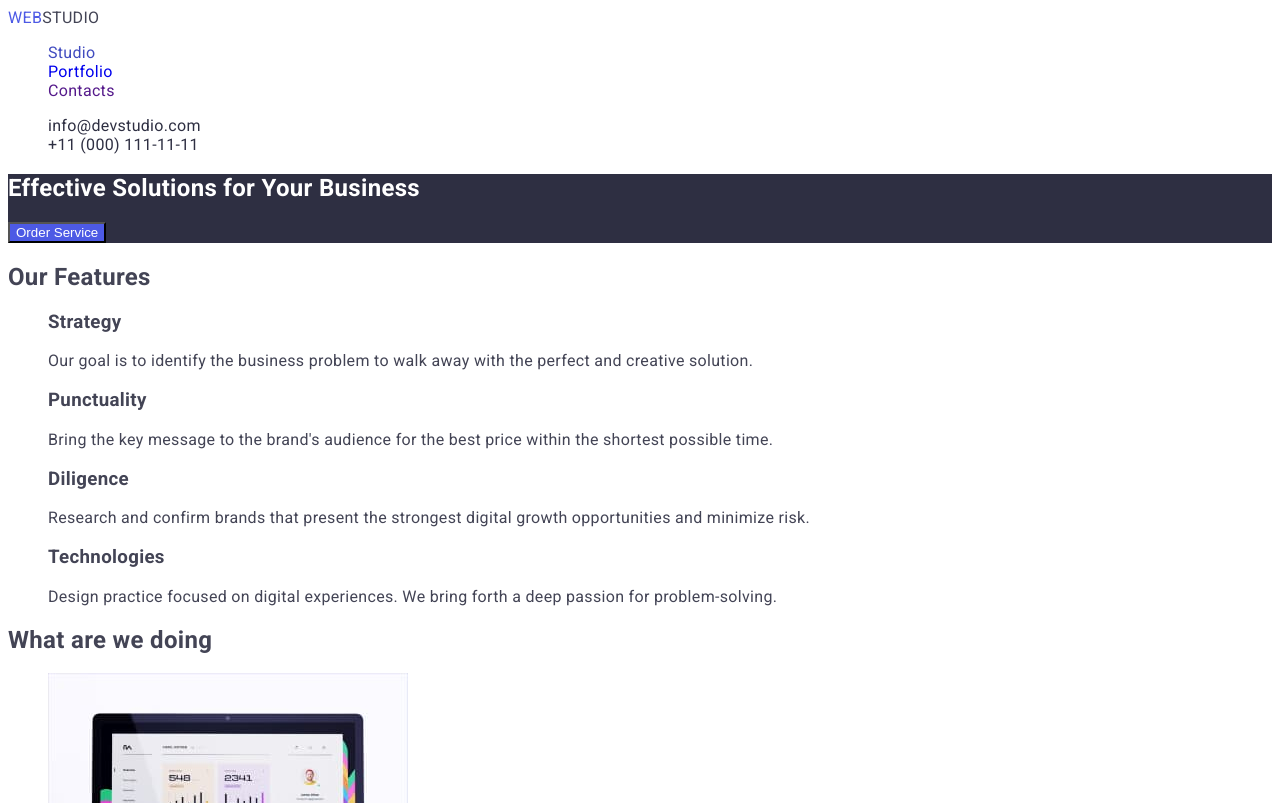
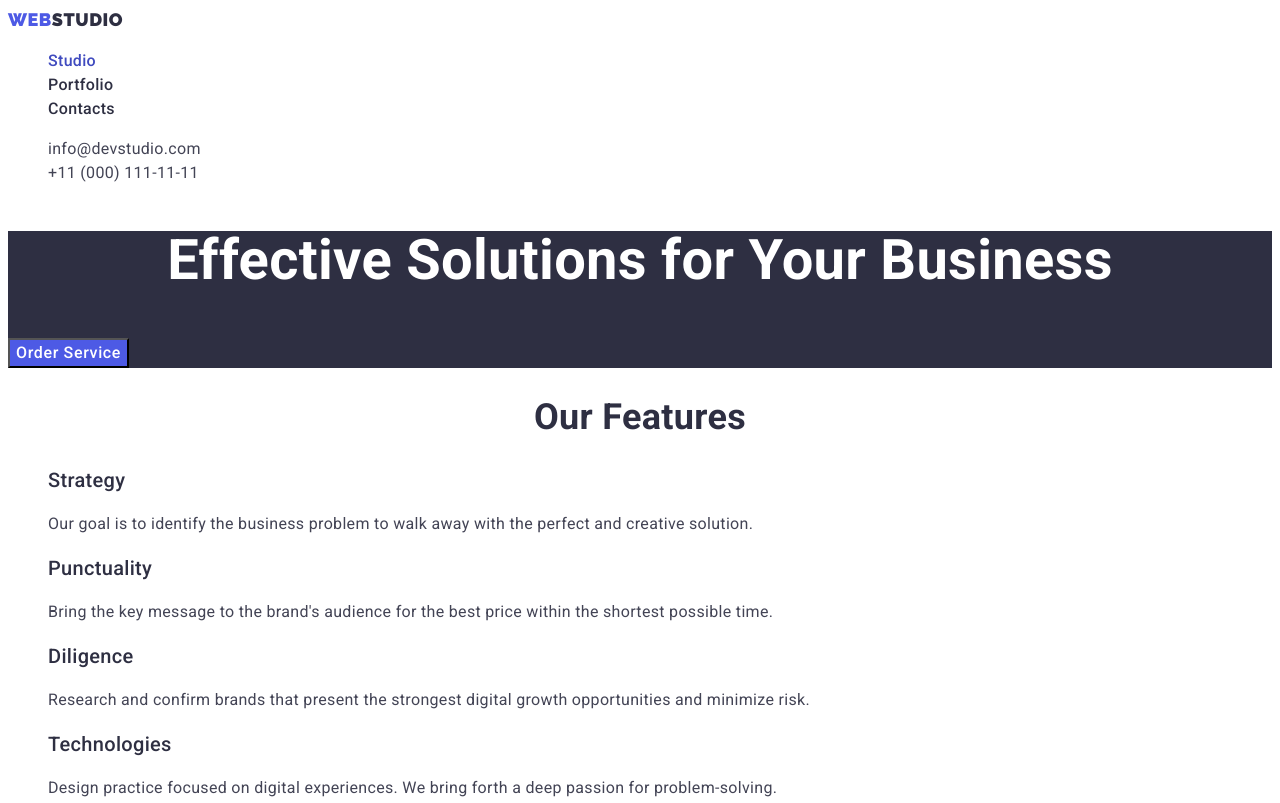
Before and after one commit to IhorMarch/goit-markup-hw--02, a plain HTML site: page index.html in a window 1280 px wide. Shown: the top 803 px of the page. Drawn offline with Linux system fonts and the light colour scheme.

Commit message:
Done fonts

```diff
--- a/css/styles.css
+++ b/css/styles.css
@@ -12,7 +12,8 @@
 body{
     color: var(--main-colour-text);
     background-color: var(--main-background);
-    font-family: Roboto, sans-serif;
+    font-family: 'Roboto', sans-serif;
+    line-height: 1.5;
 
 letter-spacing: 0.02em;
 }
@@ -22,22 +23,46 @@ ul{list-style-type: none;}
 /* HEADER */
 
 .logo {
-    color: var(--main-colour-text);
+    color: var(--primary-Brand);
+    font-family: 'Raleway';
+
+        font-weight: 800;
+        font-size: 18px;
+        line-height: 1.33;
+        letter-spacing: 0.03em;
+        text-transform: uppercase;
 }
 
-.logo-first {
-    color: var(--primary-Brand);
+.logo-nav {
+    color: var(--Dark);
+
+
 }
-.site-nav{
-    color: var(--second-colour-text);
+.logo-footer{
+    color: var(--Light);
+    line-height: 1.17;
+}
+.footer .logo{
+line-height: 1.17;
+
+}
+.site-nav .link{
+    color: var(--Dark);
+
+        font-weight: 500;
+        font-size: 16px;
+        line-height: 1.5;
+
 }
 .site-nav .link:hover, .site-nav .link:focus{
 color: var(--hover);
 }
-.current{
+.link.current{
     color: var(--hover);
 }
-.address .link{color: var(--Dark);}
+.address .link{color: var(--main-colour-text);
+font-size: 16px;
+    line-height: 1.5;}
 
 .address .link:hover, address .link:focus{
 color: var(--hover);
@@ -49,28 +74,72 @@ color: var(--hover);
 }
 .hero-title{
     color: var(--main-background);
+    font-weight: 700;
+        font-size: 56px;
+        line-height:1.07;
+        text-align: center;
+
 }
 .hero-button{color: var(--main-background);
-background-color: var(--primary-Brand);}
+background-color: var(--primary-Brand);
+font-family: 'Roboto';
+
+    font-weight: 500;
+    font-size: 16px;
+    line-height: 1.5;
+        letter-spacing: 0.04em;}
 .hero-button:hover, .hero-button:focus{
-    color: var(--hover)
+    background-color: var(--hover)
 }
+
+/* Features */
+.title{
+    color: var(--Dark);
+
+        font-weight: 500;
+        font-size: 20px;
+        line-height: 1.2;
+
+}
+
+/* What are we doing */
+.section-title {
+    color: var(--Dark);
+    font-family: 'Roboto';
+
+        font-weight: 700;
+        font-size: 36px;
+        line-height: 1.11;
+
+        text-align: center;
+                text-transform: capitalize;
+}
+
+
 /* TEAM */
-section.team{background-color: var(--Light);}
-.section-title{
-    color: var(--second-colour-text);
-}
+.section.team{background-color: var(--Light);}
 /* FOOTER */
-.footer{background-color: var(--second-colour-text);}
-.footer-text{ color: var(--accent);}
+.footer{background-color: var(--Dark);}
+.footer-text{ color: var(--accent);
+line-height: 1.5;}
 
 /* Portfolio */
 .button{
     color: var(--primary-Brand);
     background-color: var(--Light);
+
+        font-weight: 500;
+        font-size: 16px;
+        line-height: 1.5;
+
+        text-align: center;
+        letter-spacing: 0.04em;
 }
 .button:hover, .button:focus{
     color: var(--main-background);
     background-color: var(--hover);
 }
-.link
+.examples-text{
+    color: var(--main-colour-text);
+
+}
--- a/index.html
+++ b/index.html
@@ -16,7 +16,7 @@
   <body>
     <header>
       <nav>
-        <a href="/" class="logo"><span class="logo-first">WEB</span>STUDIO</a>
+        <a href="/" class="logo">WEB<span class="logo-nav">STUDIO</span></a>
 
         <ul class="site-nav">
           <li><a href="./index.html" class="link current">Studio</a></li>
@@ -149,7 +149,8 @@
       </section>
     </main>
     <footer class="footer">
-      <a href="/" class="logo"><span class="logo-first">WEB</span>STUDIO</a>
+      <a href="/" class="logo">WEB<span class="logo-footer">STUDIO</span></a>
+
       <p class="footer-text">
         Increase the flow of customers and sales for your business with digital
         marketing & growth solutions.
```
Also changed, not shown: portfolio.html (+41 -23 lines).
